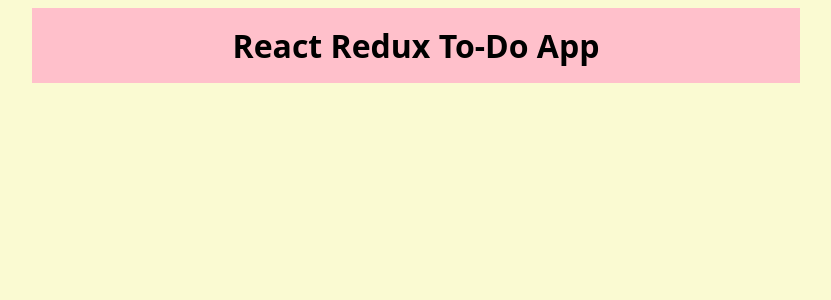
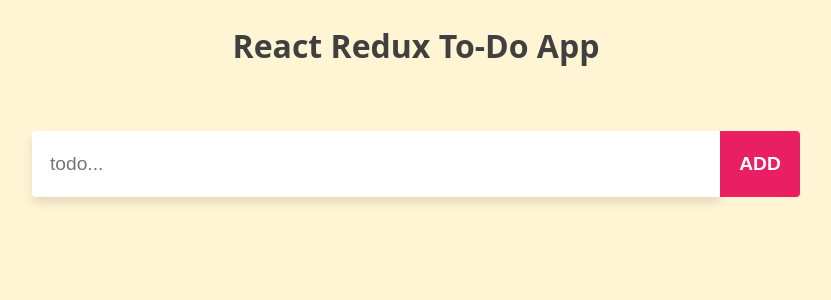
Before and after one commit to thisisadityarao/react-redux-todo-app, a React (Create React App) app: page / in a window 1280 px wide. Shown: the top 300 px of the page, without its empty margins (232-1063 px from the left). Built offline with nearby package versions, Linux system fonts and the light colour scheme.

Commit message:
Create ToDo input form, styles for all components and connect actions, reducers & store.

```diff
--- a/package.json
+++ b/package.json
@@ -11,7 +11,8 @@
     "react-redux": "^7.1.3",
     "react-scripts": "3.3.0",
     "redux": "^4.0.5",
-    "styled-components": "^5.0.0"
+    "styled-components": "^5.0.0",
+    "styled-icons": "^9.2.0"
   },
   "scripts": {
     "start": "react-scripts start",
--- a/src/App.js
+++ b/src/App.js
@@ -1,5 +1,7 @@
 import React from 'react';
 import styled from "styled-components/macro";
+import TodoInput from './components/TodoInput';
+import TodoIList from "./components/TodoList";
 
 const Wrapper = styled.div`
   width: 100%;
@@ -10,12 +12,12 @@
 
 const Header = styled.header`
   width: 100%;
-  background: pink;
 
   & h1 {
     text-align: center;
     margin: 0;
     padding: 1rem 0.5rem;
+    color: #404040;
   }
 `;
 
@@ -25,6 +27,8 @@
       <Header>
         <h1>React Redux To-Do App</h1>
       </Header>
+      <TodoInput />
+      <TodoIList />
     </Wrapper>
   );
 }
--- /dev/null
+++ b/src/components/TodoInput.js
@@ -0,0 +1,99 @@
+import React from "react";
+import styled from "styled-components/macro";
+import { connect } from "react-redux";
+import { add } from './action/index';
+import { bindActionCreators } from "redux";
+
+const InputWrapper = styled.div`
+  margin-top: 3rem;
+  display: flex;
+  width: 100%;
+  padding: 0;
+`;
+
+const Input = styled.input`
+  flex: 1;
+  border: 0;
+  border-radius: 4px 0 0 4px;
+  outline: 0;
+  color: #a3a3a3;
+  background: #fff;
+  font-size: 1.2rem;
+  padding: 22px 18px;
+  box-shadow: 0 6px 10px 0 rgba(0, 0, 0, 0.1);
+`;
+
+const Button = styled.button`
+  color: #fff;
+  border: 0;
+  border-radius: 0 4px 4px 0;
+  outline: 0;
+  cursor: pointer;
+  min-width: 80px;
+  font-weight: 700;
+  font-size: 1.2rem;
+  padding: 22px 18px;
+  background: #e91e63;
+  transition: all 200ms ease-in;
+
+  &:hover,
+  &:active {
+    box-shadow: inset 0 0 10px 2px rgba(0, 0, 0, 0.2);
+  }
+`;
+
+class TodoInput extends React.Component {
+  constructor(props) {
+    super(props);
+    this.state = {
+      text: ""
+    };
+    this.change = this.change.bind(this);
+    this.addTodo = this.addTodo.bind(this);
+  }
+
+  change = e => {
+    this.setState({
+      text: e.target.value
+    });
+  };
+
+  addTodo = (e) => {
+    e.preventDefault();
+    if (this.state.text === "") {
+      return;
+    } else {
+    this.props.add(this.state.text);
+    this.setState({
+      text: ""
+    });
+  }
+  };
+
+  render() {
+    return (
+      <form onClick={this.addTodo}>
+        <InputWrapper>
+          <Input
+            type="text"
+            value={this.state.text}
+            placeholder="todo..."
+            onChange={this.change}
+          />
+          <Button type="sunmit">ADD</Button>
+        </InputWrapper>
+      </form>
+    );
+  }
+}
+
+const mapDispatchToProps = dispatch => {
+  return bindActionCreators(
+    {
+      add
+    },
+    dispatch
+  );
+};
+
+export default connect(null, mapDispatchToProps)(TodoInput);
--- a/src/components/TodoList.js
+++ b/src/components/TodoList.js
@@ -0,0 +1,107 @@
+import React from "react";
+import styled from "styled-components/macro";
+import { connect } from 'react-redux';
+import { Done } from "styled-icons/material/Done";
+import { Cancel } from "styled-icons/material/Cancel";
+import { remove, completed }  from './action/index';
+import { bindActionCreators } from "redux";
+
+const List = styled.ul`
+  list-style-type: none;
+  margin: 0;
+  padding: 0;
+  margin-top: 3rem;
+  width: 100%;
+
+  & li {
+    display: flex;
+    justify-content: space-between;
+    background: #fff;
+    border-radius: 4px;
+    padding: 1rem;
+    margin-bottom: 1rem;
+  }
+
+  & li:last-child {
+    margin-bottom: 0;
+    box-shadow: 0 6px 10px 0 rgba(0, 0, 0, 0.1);
+  }
+
+  & li span {
+    text-align: left;
+    display: inline-block;
+    width: 100%;
+    padding-left: 0.5rem;
+    line-height: 1.9;
+  }
+`;
+
+const DoneIcon = styled(Done)`
+  width: 32px;
+  height: 32px;
+  cursor: pointer;
+  color: #404040;
+
+  &:hover {
+    color: #11dc19;
+  }
+`;
+
+const CancelIcon = styled(Cancel)`
+  width: 32px;
+  height: 32px;
+  cursor: pointer;
+  color: #404040;
+
+  &:hover {
+    color: #ff1100;
+  }
+`;
+
+function TodoList(props) {
+  return (
+    <List>
+      {props.list.map(todo => {
+        return (
+          <li key={todo.id}>
+            <DoneIcon
+              onClick={e => {
+                props.completed(todo.id);
+              }}
+            />
+            <span
+              style={{
+                textDecoration: todo.completed ? "line-through" : "none"
+              }}
+            >
+              {todo.text}
+            </span>
+            <CancelIcon
+              onClick={e => {
+                props.remove(todo.id);
+              }}
+            />
+          </li>
+        );
+      })}
+    </List>
+  );
+}
+
+function mapStateToProps(state) {
+  return {
+    list: state
+  }
+}
+
+const mapDispatchToProps = dispatch => {
+  return bindActionCreators(
+    {
+      remove,
+      completed
+    },
+    dispatch
+  );
+};
+
+export default connect(mapStateToProps, mapDispatchToProps)(TodoList);
--- a/src/components/action/index.js
+++ b/src/components/action/index.js
@@ -0,0 +1,36 @@
+/* ACTION
+************/
+
+export const ADD = 'ADD';
+export const REMOVE = "REMOVE";
+export const COMPLETED = "COMPLETED";
+
+
+
+/* ACTION CREATER
+*****************/
+
+/* ADD TO-DO */
+export const add = (text) =>{
+  return {
+    type: ADD,
+    id: Date.now(),
+    text: text
+  }
+}
+
+/* REMOVE TO-DO */
+export const remove = (id) =>{
+  return {
+    type: REMOVE,
+    id: id
+  }
+}
+
+/* MARK TO-DO AS COMPLETED*/
+export const completed = (id) =>{
+  return {
+    type: COMPLETED,
+    id: id
+  }
+}
--- a/src/components/reducer/index.js
+++ b/src/components/reducer/index.js
@@ -0,0 +1,28 @@
+import { ADD, REMOVE, COMPLETED } from '../action/index';
+
+const todoApp = (state = [], action) => {
+  switch (action.type) {
+    case ADD:
+      return [
+        ...state,
+        {
+          id: action.id,
+          text: action.text,
+          completed: false
+        }
+      ];
+
+    case REMOVE:
+      return state.filter(item => item.id !== action.id);
+
+    case COMPLETED:
+      return state.map(item => item.id === action.id ?
+        { ...item, completed: !item.completed } : item
+      );
+
+    default:
+      return state;
+  }
+};
+
+export default todoApp;
--- a/src/components/store/index.js
+++ b/src/components/store/index.js
@@ -0,0 +1,6 @@
+import { createStore } from 'redux';
+import todoApp from '../reducer/index';
+
+const store = createStore(todoApp);
+
+export default store;
--- a/src/index.js
+++ b/src/index.js
@@ -4,6 +4,8 @@
 import "./index.css";
 import { createGlobalStyle } from "styled-components";
 import * as serviceWorker from './serviceWorker';
+import { Provider } from 'react-redux';
+import store from './components/store/index';
 
 
 const GlobalStyle = createGlobalStyle`
@@ -15,7 +17,7 @@
   body {
     height: 100%;
     width: 100%;
-    background-color: lightgoldenrodyellow;
+    background-color: #fff4d3;
   }
 `;
 
@@ -23,7 +25,9 @@
 ReactDOM.render(
   <React.Fragment>
     <GlobalStyle />
-    <App />
+    <Provider store={store}>
+      <App />
+    </Provider>
   </React.Fragment>,
   document.getElementById("root")
 );
```
Also changed, not shown: 1 other file (tests, documents, lock files or other folders).
